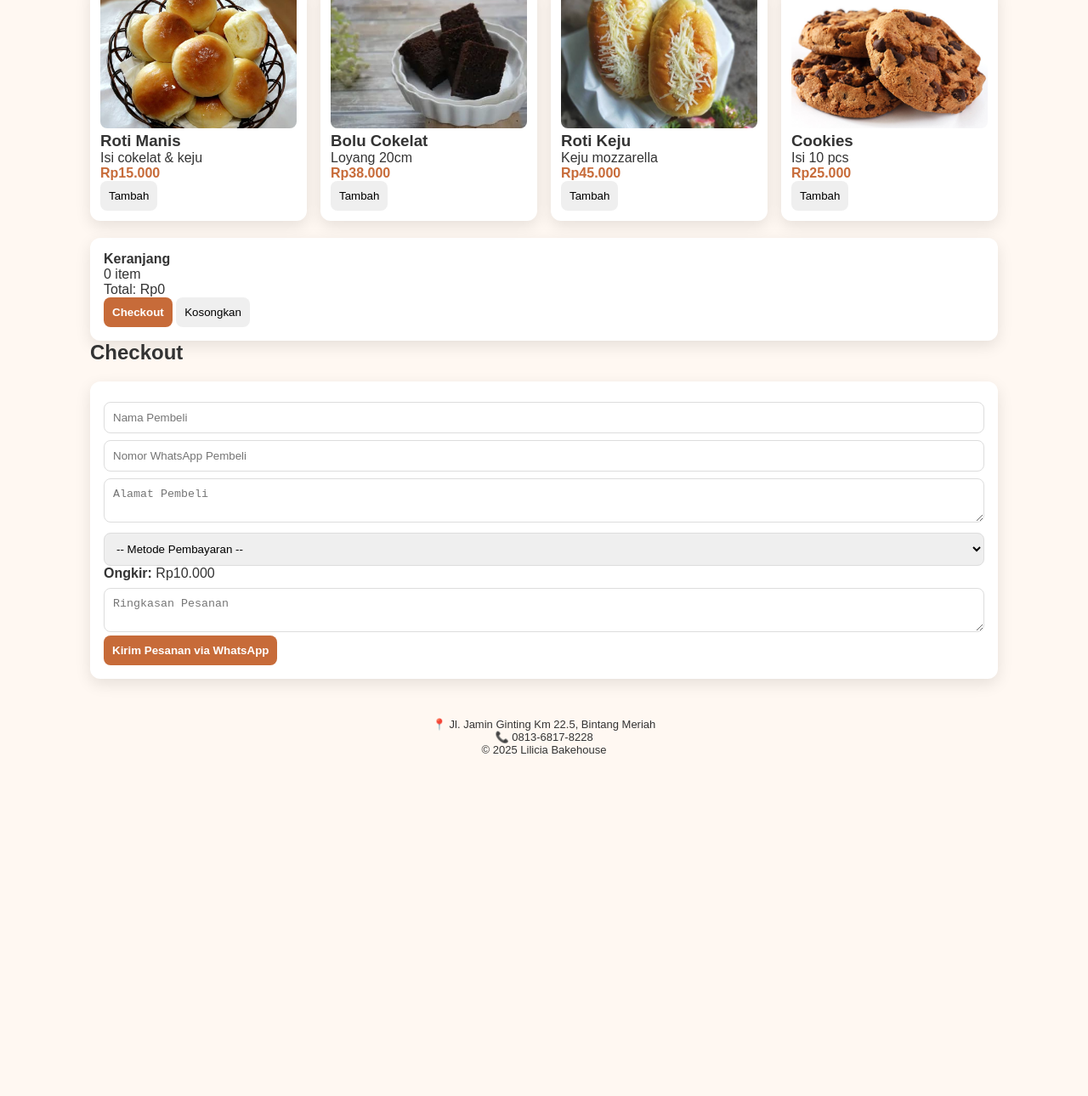
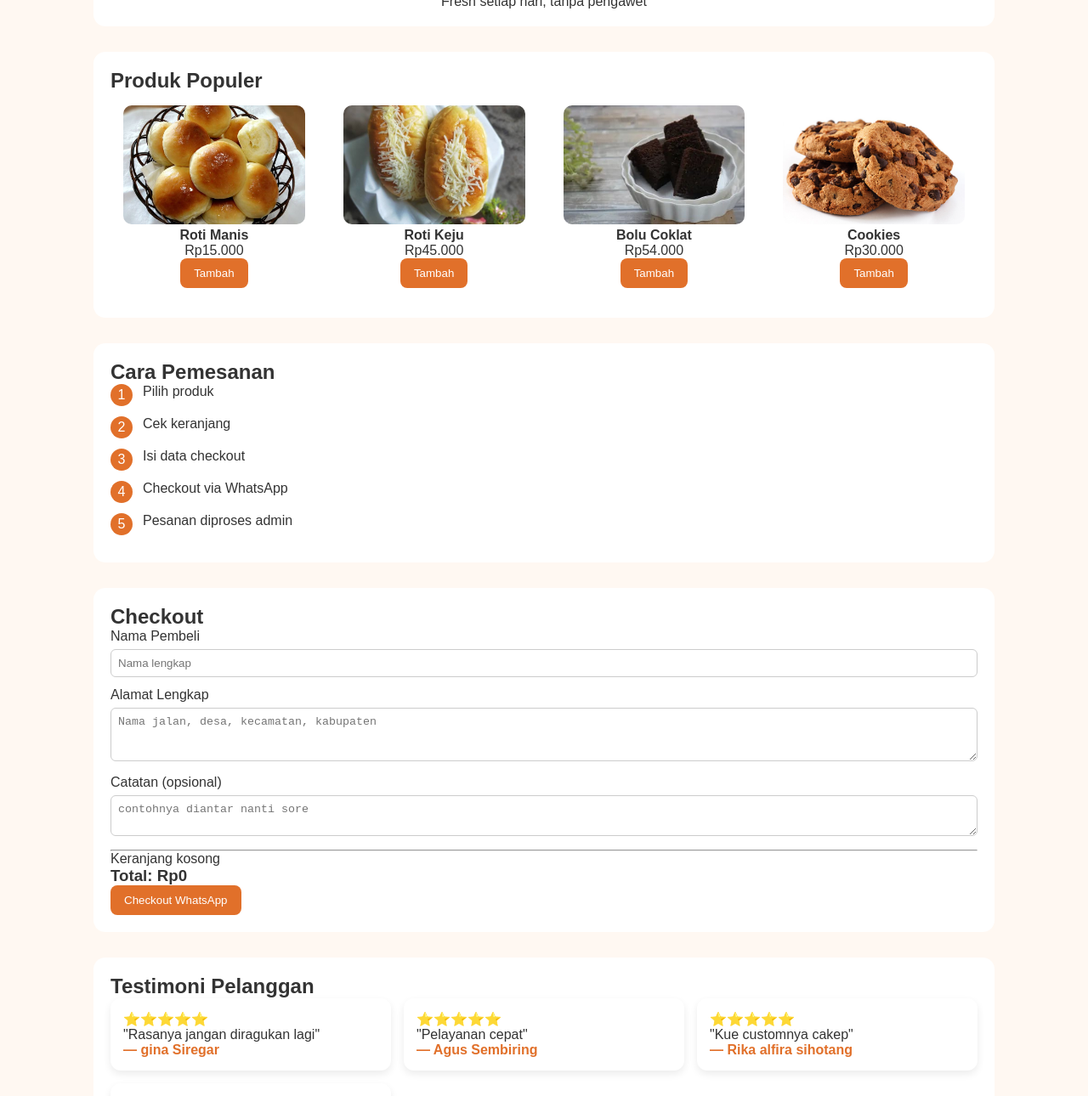
Before and after one commit to lilissyahnita5-afk/TokoRotiiLiliciaBakeHouse, a plain HTML site: page index.html in a window 1280 px wide. Shown: the part 191-1481 px from the top of the page at 85% size. Before the commit the page ends 1111 px from the top, so only its background shows below. Drawn offline with Linux system fonts and the light colour scheme.

Commit message:
Add files via upload

```diff
--- a/index.html
+++ b/index.html
@@ -1,208 +1,301 @@
-<!doctype html>
+<!DOCTYPE html>
 <html lang="id">
 <head>
-<meta charset="utf-8">
-<meta name="viewport" content="width=device-width, initial-scale=1">
+<meta charset="UTF-8">
+<meta name="viewport" content="width=device-width, initial-scale=1.0">
 <title>Lilicia Bakehouse</title>
 
 <style>
 *{box-sizing:border-box;margin:0;padding:0}
-body{font-family:Arial,sans-serif;background:#fff8f2;color:#333}
-:root{
- --accent:#c76b39;
- --shadow:0 6px 18px rgba(0,0,0,.1);
+body{
+  font-family:Arial,sans-serif;
+  background:#fff8f2;
+  color:#333;
 }
-header{background:#fff;padding:12px;box-shadow:var(--shadow)}
-.container{max-width:1100px;margin:auto;padding:16px}
-.nav{display:flex;justify-content:space-between;align-items:center}
-.logo-box{display:flex;align-items:center;gap:10px}
-.logo-box img{width:50px;height:50px;border-radius:10px}
-.logo-text{font-weight:bold;color:var(--accent)}
-.store-phone{font-size:13px;color:#555}
-nav a{margin-left:16px;font-weight:bold;text-decoration:none;color:#333}
+:root{--accent:#e1702a}
 
-.grid{display:grid;grid-template-columns:repeat(auto-fit,minmax(220px,1fr));gap:16px;margin-top:20px}
-.card{background:#fff;padding:12px;border-radius:12px;box-shadow:var(--shadow)}
-.card img{width:100%;height:160px;object-fit:cover;border-radius:8px}
-.price{color:var(--accent);font-weight:bold}
+/* HEADER */
+header{
+  background:#fde6d8;
+  padding:12px 20px;
+  display:flex;
+  justify-content:space-between;
+  align-items:center;
+}
+nav a{
+  margin-left:15px;
+  text-decoration:none;
+  font-weight:600;
+  color:#333;
+}
 
-.cart,form{background:#fff;padding:16px;border-radius:12px;box-shadow:var(--shadow);margin-top:20px}
-.cart-item{display:flex;justify-content:space-between;border-bottom:1px dashed #ddd;padding:6px 0}
+/* LAYOUT */
+.container{max-width:1100px;margin:auto;padding:20px}
+.section{
+  background:#fff;
+  padding:20px;
+  border-radius:14px;
+  margin-top:30px;
+}
 
-input,textarea,select{width:100%;padding:10px;margin-top:8px;border-radius:8px;border:1px solid #ddd}
-button{padding:10px;border:none;border-radius:8px;cursor:pointer}
-.submit{background:var(--accent);color:#fff;font-weight:bold}
+/* BANNER */
+.banner{text-align:center}
+.banner h1{color:var(--accent);margin-bottom:8px}
 
-footer{text-align:center;margin:30px 0;font-size:13px}
+/* BUTTON */
+.btn{
+  background:var(--accent);
+  color:#fff;
+  border:none;
+  padding:10px 16px;
+  border-radius:8px;
+  cursor:pointer;
+}
+
+/* PRODUK */
+.products{
+  display:grid;
+  grid-template-columns:repeat(auto-fit,minmax(200px,1fr));
+  gap:15px;
+}
+.card{
+  background:#fff;
+  padding:15px;
+  border-radius:12px;
+  text-align:center;
+}
+.card img{
+  width:100%;
+  height:140px;
+  object-fit:cover;
+  border-radius:10px;
+}
+
+/* CARA PESAN */
+.step{
+  display:flex;
+  gap:12px;
+  margin-bottom:12px;
+}
+.step span{
+  background:var(--accent);
+  color:#fff;
+  width:26px;
+  height:26px;
+  border-radius:50%;
+  display:flex;
+  align-items:center;
+  justify-content:center;
+}
+
+/* FORM */
+input,textarea{
+  width:100%;
+  padding:8px;
+  margin:6px 0 12px;
+  border-radius:6px;
+  border:1px solid #ccc;
+}
+
+/* TESTIMONI */
+.testimoni{
+  display:grid;
+  grid-template-columns:repeat(auto-fit,minmax(250px,1fr));
+  gap:15px;
+}
+.testi-card{
+  padding:15px;
+  border-radius:12px;
+  box-shadow:0 4px 10px rgba(0,0,0,.08);
+}
+.testi-card b{color:var(--accent)}
+
+/* ALAMAT TOKO */
+#alamat-toko p{
+  margin-bottom:10px;
+  line-height:1.6;
+}
+
+footer{
+  text-align:center;
+  padding:15px;
+  color:#888;
+}
 </style>
 </head>
 
 <body>
 
+<!-- HEADER -->
 <header>
-<div class="container nav">
-<div class="logo-box">
-<img src="img/Logo.jpg" alt="Lilicia Bakehouse">
+  <div style="display:flex;align-items:center;gap:12px">
+    <img src="img/Logo.jpg" height="45">
     <div>
-<div class="logo-text">Lilicia Bakehouse</div>
-<div class="store-phone">📞 0813-6817-8228</div>
+      <b style="font-size:18px">Lilicia Bakehouse</b><br>
+      <span style="font-size:13px;color:#777">
+        Roti & kue tanpa bahan pengawet tambahan • Pesan online
+      </span>
     </div>
   </div>
   <nav>
     <a href="#produk">Produk</a>
+    <a href="#pesan">Cara Pesan</a>
     <a href="#checkout">Checkout</a>
+    <a href="#testimoni">Testimoni</a>
+    <a href="#alamat-toko">Alamat Toko</a>
   </nav>
-</div>
 </header>
 
 <div class="container">
 
-<h2 id="produk">Produk Kami</h2>
-<div class="grid">
+<!-- BANNER -->
+<div class="section banner">
+  <h1>Lihat & Pesan Roti Favorit Anda</h1>
+  <p>Fresh setiap hari, tanpa pengawet</p>
+</div>
 
+<!-- PRODUK -->
+<div class="section" id="produk">
+  <h2>Produk Populer</h2>
+  <div class="products">
     <div class="card">
       <img src="img/RotiManis.jpg">
-<h3>Roti Manis</h3>
-<p>Isi cokelat & keju</p>
-<div class="price">Rp15.000</div>
-<button onclick="addToCart('Roti Manis',15000)">Tambah</button>
+      <h4>Roti Manis</h4>
+      <p>Rp15.000</p>
+      <button class="btn" onclick="addCart('Roti Manis',1500)">Tambah</button>
+    </div>
+    <div class="card">
+      <img src="img/RotiKeju.jpg">
+      <h4>Roti Keju</h4>
+      <p>Rp45.000</p>
+      <button class="btn" onclick="addCart('Roti Keju',45000)">Tambah</button>
+    </div>
+    <div class="card">
+      <img src="img/BoluCoklat.jpg">
+      <h4>Bolu Coklat</h4>
+      <p>Rp54.000</p>
+      <button class="btn" onclick="addCart('Bolu Coklat',54000)">Tambah</button>
+    </div>
+    <div class="card">
+      <img src="img/cookies.jpg">
+      <h4>Cookies</h4>
+      <p>Rp30.000</p>
+      <button class="btn" onclick="addCart('Cookies',30000)">Tambah</button>
+    </div>
+  </div>
 </div>
 
-<div class="card">
-<img src="img/BoluCoklat.jpg">
-<h3>Bolu Cokelat</h3>
-<p>Loyang 20cm</p>
-<div class="price">Rp38.000</div>
-<button onclick="addToCart('Bolu Cokelat',38000)">Tambah</button>
+<!-- CARA PESAN -->
+<div class="section" id="pesan">
+  <h2>Cara Pemesanan</h2>
+  <div class="step"><span>1</span>Pilih produk</div>
+  <div class="step"><span>2</span>Cek keranjang</div>
+  <div class="step"><span>3</span>Isi data checkout</div>
+  <div class="step"><span>4</span>Checkout via WhatsApp</div>
+  <div class="step"><span>5</span>Pesanan diproses admin</div>
 </div>
 
-<div class="card">
-<img src="img/RotiKeju.jpg">
-<h3>Roti Keju</h3>
-<p>Keju mozzarella</p>
-<div class="price">Rp45.000</div>
-<button onclick="addToCart('Roti Keju',45000)">Tambah</button>
+<!-- CHECKOUT -->
+<div class="section" id="checkout">
+  <h2>Checkout</h2>
+
+  <label>Nama Pembeli</label>
+  <input type="text" id="nama" placeholder="Nama lengkap">
+
+  <label>Alamat Lengkap</label>
+  <textarea id="alamat" rows="3"
+    placeholder="Nama jalan, desa, kecamatan, kabupaten"></textarea>
+
+  <label>Catatan (opsional)</label>
+  <textarea id="catatan" rows="2"
+  placeholder="contohnya diantar nanti sore "></textarea>
+
+  <hr>
+
+  <div id="cartList">Keranjang kosong</div>
+  <h3>Total: Rp<span id="total">0</span></h3>
+
+  <button class="btn" onclick="checkoutWA()">Checkout WhatsApp</button>
 </div>
 
-<div class="card">
-<img src="img/cookies.jpg">
-<h3>Cookies</h3>
-<p>Isi 10 pcs</p>
-<div class="price">Rp25.000</div>
-<button onclick="addToCart('Cookies',25000)">Tambah</button>
+<!-- TESTIMONI -->
+<div class="section" id="testimoni">
+  <h2>Testimoni Pelanggan</h2>
+  <div class="testimoni">
+    <div class="testi-card">⭐⭐⭐⭐⭐<br>"Rasanya jangan diragukan lagi"<br><b>— gina Siregar</b></div>
+    <div class="testi-card">⭐⭐⭐⭐⭐<br>"Pelayanan cepat"<br><b>— Agus Sembiring</b></div>
+    <div class="testi-card">⭐⭐⭐⭐⭐<br>"Kue customnya cakep"<br><b>— Rika alfira sihotang</b></div>
+    <div class="testi-card">⭐⭐⭐⭐⭐<br>"Bolunya fluffy banget"<br><b>— testi pani </b></div>
+  </div>
+</div>
+
+<!-- ALAMAT TOKO -->
+<div class="section" id="alamat-toko">
+  <h2>Alamat Toko</h2>
+  <p>📍 <b>Lilicia Bakehouse</b><br>
+     Jalan Jamin Ginting KM 22.5,<br>
+     Bintang Meriah, Sumatera Utara
+  </p>
+  <p>🕘 <b>Jam Operasional:</b><br>
+     Senin – Minggu | 08.00 – 19.00 WIB
+  </p>
+  <p>📞 <b>Kontak:</b><br>
+     0813-6817-8228
+  </p>
 </div>
 
 </div>
 
-<div class="cart">
-<b>Keranjang</b>
-<div id="cartList"></div>
-<p id="totalItem">0 item</p>
-<p id="totalPrice">Total: Rp0</p>
-<button class="submit" onclick="checkout()">Checkout</button>
-<button onclick="clearCart()">Kosongkan</button>
-</div>
-
-<section id="checkout">
-<h2>Checkout</h2>
-
-<form onsubmit="event.preventDefault();sendWA();">
-
-<input id="buyer" placeholder="Nama Pembeli" required>
-<input id="phone" placeholder="Nomor WhatsApp Pembeli" required>
-<textarea id="address" placeholder="Alamat Pembeli" required></textarea>
-
-<select id="payment" required>
-<option value="">-- Metode Pembayaran --</option>
-<option>Transfer Bank</option>
-<option>E-Wallet</option>
-<option>COD</option>
-</select>
-
-<p><b>Ongkir:</b> Rp10.000</p>
-
-<textarea id="summary" readonly placeholder="Ringkasan Pesanan"></textarea>
-
-<button class="submit">Kirim Pesanan via WhatsApp</button>
-
-</form>
-</section>
-
-</div>
-
 <footer>
-📍 Jl. Jamin Ginting Km 22.5, Bintang Meriah<br>
-📞 0813-6817-8228<br>
 © 2025 Lilicia Bakehouse
 </footer>
 
 <script>
-const ONGKIR_TETAP = 10000;
-let cart=[];
+let cart = [];
+let total = 0;
 
-function addToCart(name,price){
- let item=cart.find(i=>i.name===name);
- if(item){item.qty++}else{cart.push({name,price,qty:1})}
+function addCart(n, h){
+  cart.push({n, h});
+  total += h;
   renderCart();
 }
 
 function renderCart(){
- let list=document.getElementById('cartList');
- let totalItem=0,total=0;
- list.innerHTML='';
- cart.forEach(i=>{
-  totalItem+=i.qty;
-  total+=i.qty*i.price;
-  list.innerHTML+=
-   `<div class="cart-item">
-     <span>${i.name} x${i.qty}</span>
-     <span>Rp${(i.qty*i.price).toLocaleString()}</span>
-    </div>`;
+  let html = "";
+  cart.forEach(c => {
+    html += `• ${c.n} - Rp${c.h}<br>`;
   });
- document.getElementById('totalItem').innerText=totalItem+' item';
- document.getElementById('totalPrice').innerText='Total: Rp'+total.toLocaleString();
+  document.getElementById("cartList").innerHTML =
+    html || "Keranjang kosong";
+  document.getElementById("total").innerText = total;
 }
 
-function clearCart(){
- cart=[];
- renderCart();
- document.getElementById('summary').value='';
+function checkoutWA(){
+  const nama = document.getElementById("nama").value.trim();
+  const alamat = document.getElementById("alamat").value.trim();
+  const catatan = document.getElementById("catatan").value.trim();
+
+  if(!nama || !alamat || cart.length === 0){
+    alert("Nama, alamat, dan pesanan wajib diisi");
+    return;
   }
 
-function checkout(){
- if(cart.length===0){alert('Keranjang kosong');return;}
- let text='',subtotal=0;
- cart.forEach(i=>{
-  text+=`- ${i.name} x${i.qty} = Rp${(i.qty*i.price).toLocaleString()}\n`;
-  subtotal+=i.qty*i.price;
+  let pesan =
+    `Pesanan Lilicia Bakehouse:\n` +
+    `Nama: ${nama}\n` +
+    `Alamat: ${alamat}\n` +
+    `Catatan: ${catatan}\n\n`;
+
+  cart.forEach(c => {
+    pesan += `- ${c.n} (Rp${c.h})\n`;
   });
- let totalBayar = subtotal + ONGKIR_TETAP;
- summary.value =
-  text +
-  `\nSubtotal: Rp${subtotal.toLocaleString()}` +
-  `\nOngkir: Rp${ONGKIR_TETAP.toLocaleString()}` +
-  `\nTOTAL BAYAR: Rp${totalBayar.toLocaleString()}`;
- document.getElementById('checkout').scrollIntoView({behavior:'smooth'});
-}
 
-function sendWA(){
- let pesan=
-`PESANAN BARU
-
-Nama: ${buyer.value}
-WA: ${phone.value}
-Alamat: ${address.value}
-
-Pembayaran: ${payment.value}
-
-${summary.value}`;
+  pesan += `Total: Rp${total}`;
 
   window.open(
-  "https://wa.me/6281368178228?text="+encodeURIComponent(pesan)
+    "https://wa.me/6281368178228?text=" +
+    encodeURIComponent(pesan)
   );
-
- clearCart();
- document.querySelector('form').reset();
 }
 </script>
 
```
Lines whose indentation alone changed are shown as unchanged.
